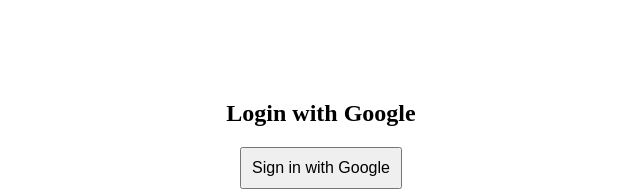
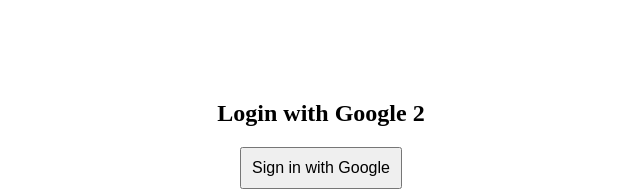
Before and after one commit to MuhammadUmerSheraz/login_google_test, a Next.js app: page /login in a window 1280 px wide. Shown: the top 190 px of the page, without its empty margins (319-959 px from the left). Built offline with nearby package versions, Linux system fonts and the light colour scheme.

Commit message:
Push Tested Code

```diff
--- a/app/api/auth/[...nextauth]/route.js
+++ b/app/api/auth/[...nextauth]/route.js
@@ -5,7 +5,7 @@
   providers: [
     GoogleProvider({
       clientId: "1087715588619-3bburdqr73g1rnti5vgmk40lpl0begqu.apps.googleusercontent.com",
-      clientSecret: "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",
+      clientSecret: "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",
     }),
   ],
   pages: {
--- a/app/dashboard/page.js
+++ b/app/dashboard/page.js
@@ -10,6 +10,7 @@
   return (
     <div style={{ textAlign: "center", marginTop: 100 }}>
       <h2>Welcome, {session.user.name}</h2>
+      <p>Email: {session.user.email}</p>
       <img src={session.user.image} alt="profile" width={100} height={100} />
       <br />
       <button onClick={() => signOut()} style={{ marginTop: 20 }}>
@@ -17,4 +18,5 @@
       </button>
     </div>
   );
+
 }
--- a/app/layout.js
+++ b/app/layout.js
@@ -1,7 +1,17 @@
+// app/layout.js
+import { Providers } from './providers';
+
+export const metadata = {
+  title: 'My App',
+  description: 'Google Auth Example',
+};
+
 export default function RootLayout({ children }) {
   return (
     <html lang="en">
-      <body>{children}</body>
+      <body>
+        <Providers>{children}</Providers>
+      </body>
     </html>
   );
 }
--- a/app/login/page.js
+++ b/app/login/page.js
@@ -4,7 +4,7 @@
 export default function LoginPage() {
   return (
     <div style={{ textAlign: "center", marginTop: 100 }}>
-      <h2>Login with Google</h2>
+      <h2>Login with Google 2</h2>
       <button
         onClick={() => signIn("google", { callbackUrl: "/dashboard" })}
         style={{ padding: 10, fontSize: 16 }}
--- /dev/null
+++ b/app/providers.jsx
@@ -0,0 +1,8 @@
+// app/providers.jsx
+'use client';
+
+import { SessionProvider } from 'next-auth/react';
+
+export function Providers({ children }) {
+    return <SessionProvider>{children}</SessionProvider>;
+}
```
